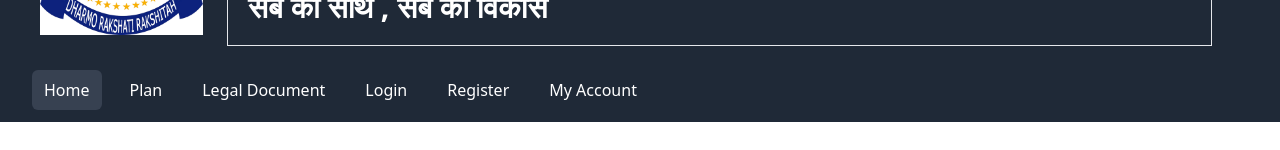
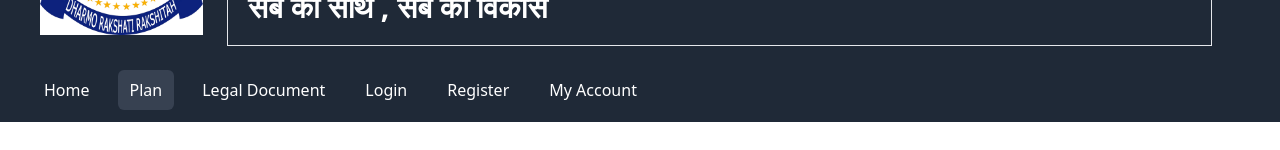
Before and after one commit to priteshnath/Media-Forum, a React (Vite) app in the folder frontend/: page /plan in a window 1280 px wide. Shown: the part 172-322 px from the top of the page. Built offline with nearby package versions, Linux system fonts and the light colour scheme.

Commit message:
Backend Error Solve

```diff
--- a/frontend/src/Components/Navbar.jsx
+++ b/frontend/src/Components/Navbar.jsx
@@ -1,21 +1,18 @@
 import React, { useState } from 'react';
-import { Link } from 'react-router-dom';
+import { Link, useLocation } from 'react-router-dom'; // Import useLocation to track the current path
 
 const Navbar = () => {
+    const location = useLocation(); // Get the current URL path
     const [isOpen, setIsOpen] = useState(false);
-    const [activeLink, setActiveLink] = useState('/home'); // State to track active link
+    const [activeLink, setActiveLink] = useState(location.pathname); // Set initial state to current path
 
     const toggleMenu = () => {
         setIsOpen(!isOpen);
     };
 
     const handleLinkClick = (link) => {
-        if (activeLink !== link) { // Only set the active link if it's different
-            setActiveLink(link);
-        }
-        if (isOpen) {
-            setIsOpen(false);
-        }
+        setActiveLink(link); // Set the clicked link as active
+        if (isOpen) setIsOpen(false); // Close the menu if it's open
     };
 
     return (
@@ -26,57 +23,16 @@ const Navbar = () => {
                     <div className="flex items-center sm:hidden">
                         <button onClick={toggleMenu} className="text-white focus:outline-none">
                             {isOpen ? (
-                                <i className="ri-close-fill ri-lg"></i> // Close icon when the menu is open
+                                <i className="ri-close-fill ri-lg"></i> // Close icon when menu is open
                             ) : (
-                                <i className="ri-menu-2-line ri-lg"></i> // Menu icon when the menu is closed
+                                <i className="ri-menu-2-line ri-lg"></i> // Menu icon when menu is closed
                             )}
                         </button>
                     </div>
 
-                    {/* Links Section */}
-                    <div className={`hidden sm:flex sm:items-center sm:space-x-4`}>
-                        <Link
-                            to="/home"
-                            onClick={() => handleLinkClick('/home')}
-                            className={`block px-3 py-2 rounded-md text-base font-medium ${activeLink === '/home' ? 'bg-gray-700' : ''} hover:bg-gray-700`}
-                        >
-                            Home
-                        </Link>
-                        <Link
-                            to="/plan"
-                            onClick={() => handleLinkClick('/plan')}
-                            className={`block px-3 py-2 rounded-md text-base font-medium ${activeLink === '/plan' ? 'bg-gray-700' : ''} hover:bg-gray-700`}
-                        >
-                            Plan
-                        </Link>
-                        <Link
-                            to="/legalDocument"
-                            onClick={() => handleLinkClick('/legalDocument')}
-                            className={`block px-3 py-2 rounded-md text-base font-medium ${activeLink === '/legalDocument' ? 'bg-gray-700' : ''} hover:bg-gray-700`}
-                        >
-                            Legal Document
-                        </Link>
-                        <Link
-                            to="/login"
-                            onClick={() => handleLinkClick('/login')}
-                            className={`block px-3 py-2 rounded-md text-base font-medium ${activeLink === '/login' ? 'bg-gray-700' : ''} hover:bg-gray-700`}
-                        >
-                            Login
-                        </Link>
-                        <Link
-                            to="/register"
-                            onClick={() => handleLinkClick('/register')}
-                            className={`block px-3 py-2 rounded-md text-base font-medium ${activeLink === '/register' ? 'bg-gray-700' : ''} hover:bg-gray-700`}
-                        >
-                            Register
-                        </Link>
-                        <Link
-                            to="/accountPage"
-                            onClick={() => handleLinkClick('/accountPage')}
-                            className={`block px-3 py-2 rounded-md text-base font-medium ${activeLink === '/accountPage' ? 'bg-gray-700' : ''} hover:bg-gray-700`}
-                        >
-                            My Account
-                        </Link>
+                    {/* Desktop Links */}
+                    <div className="hidden sm:flex sm:items-center sm:space-x-4">
+                        {renderLinks()}
                     </div>
                 </div>
             </div>
@@ -85,53 +41,37 @@ const Navbar = () => {
             <div className={`sm:hidden ${isOpen ? 'block' : 'hidden'} bg-gray-800`}>
                 <div className="max-w-7xl mx-auto px-2 sm:px-6 lg:px-8">
                     <div className="flex flex-col space-y-1">
-                        <Link
-                            to="/home"
-                            onClick={() => handleLinkClick('/home')}
-                            className={`block px-3 py-2 rounded-md text-base font-medium ${activeLink === '/home' ? 'bg-gray-700' : ''} hover:bg-gray-700`}
-                        >
-                            Home
-                        </Link>
-                        <Link
-                            to="/plan"
-                            onClick={() => handleLinkClick('/plan')}
-                            className={`block px-3 py-2 rounded-md text-base font-medium ${activeLink === '/plan' ? 'bg-gray-700' : ''} hover:bg-gray-700`}
-                        >
-                            Plan
-                        </Link>
-                        <Link
-                            to="/legalDocument"
-                            onClick={() => handleLinkClick('/legalDocument')}
-                            className={`block px-3 py-2 rounded-md text-base font-medium ${activeLink === '/legalDocument' ? 'bg-gray-700' : ''} hover:bg-gray-700`}
-                        >
-                            Legal Document
-                        </Link>
-                        <Link
-                            to="/login"
-                            onClick={() => handleLinkClick('/login')}
-                            className={`block px-3 py-2 rounded-md text-base font-medium ${activeLink === '/login' ? 'bg-gray-700' : ''} hover:bg-gray-700`}
-                        >
-                            Login
-                        </Link>
-                        <Link
-                            to="/register"
-                            onClick={() => handleLinkClick('/register')}
-                            className={`block px-3 py-2 rounded-md text-base font-medium ${activeLink === '/register' ? 'bg-gray-700' : ''} hover:bg-gray-700`}
-                        >
-                            Register
-                        </Link>
-                        <Link
-                            to="/accountPage"
-                            onClick={() => handleLinkClick('/accountPage')}
-                            className={`block px-3 py-2 rounded-md text-base font-medium ${activeLink === '/accountPage' ? 'bg-gray-700' : ''} hover:bg-gray-700`}
-                        >
-                            My Account
-                        </Link>
+                        {renderLinks()}
                     </div>
                 </div>
             </div>
         </nav>
     );
+
+    // Helper function to render all links
+    function renderLinks() {
+        const links = [
+            { to: '/home', label: 'Home' },
+            { to: '/plan', label: 'Plan' },
+            { to: '/legalDocument', label: 'Legal Document' },
+            { to: '/login', label: 'Login' },
+            { to: '/register', label: 'Register' },
+            { to: '/accountPage', label: 'My Account' },
+        ];
+
+        return links.map(({ to, label }) => (
+            <Link
+                key={to}
+                to={to}
+                onClick={() => handleLinkClick(to)}
+                className={`block px-3 py-2 rounded-md text-base font-medium ${
+                    activeLink === to ? 'bg-gray-700' : ''
+                } hover:bg-gray-700`}
+            >
+                {label}
+            </Link>
+        ));
+    }
 };
 
 export default Navbar;
--- a/frontend/src/Screens/AccountPage.jsx
+++ b/frontend/src/Screens/AccountPage.jsx
@@ -5,10 +5,12 @@ import MyAccountProfile from '../Components/MyAccountProfile';
 import MyAccountSideBar from '../Components/MyAccountSideBar';
 import MyAccountCard from '../Components/MyAccountCard';
 import GoToTopButton from '../Components/GoToTopButton';
+import IntroBanner from '../Components/IntroBanner';
 
 const AccountPage = () => {
   return (
     <div className="flex flex-col h-screen">
+      <IntroBanner />
       <Navbar />
       <div className="flex flex-grow">
         {/* Sidebar with fixed width */}
```
Also changed, not shown: 1 other file (tests, documents, lock files or other folders).
